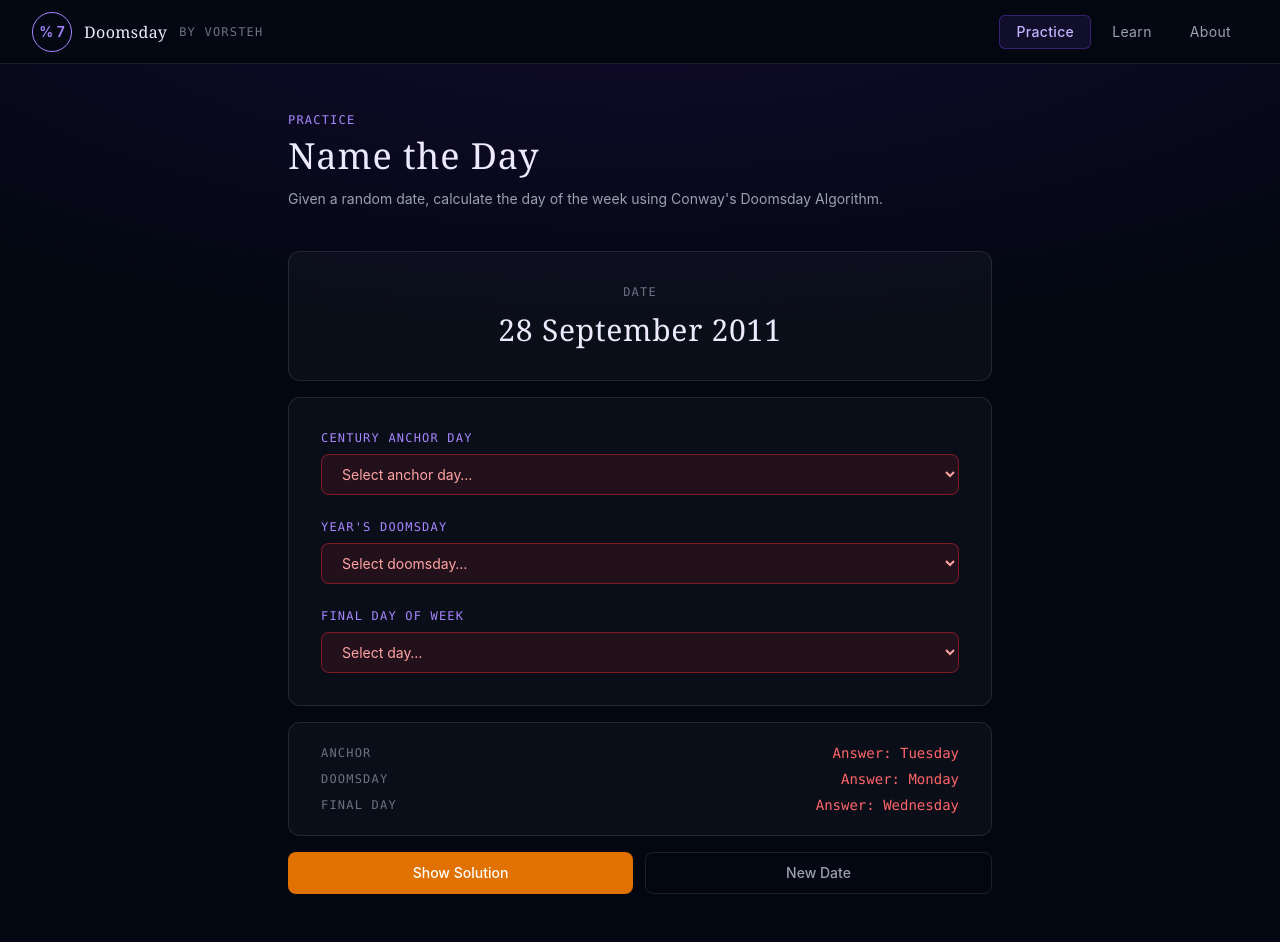
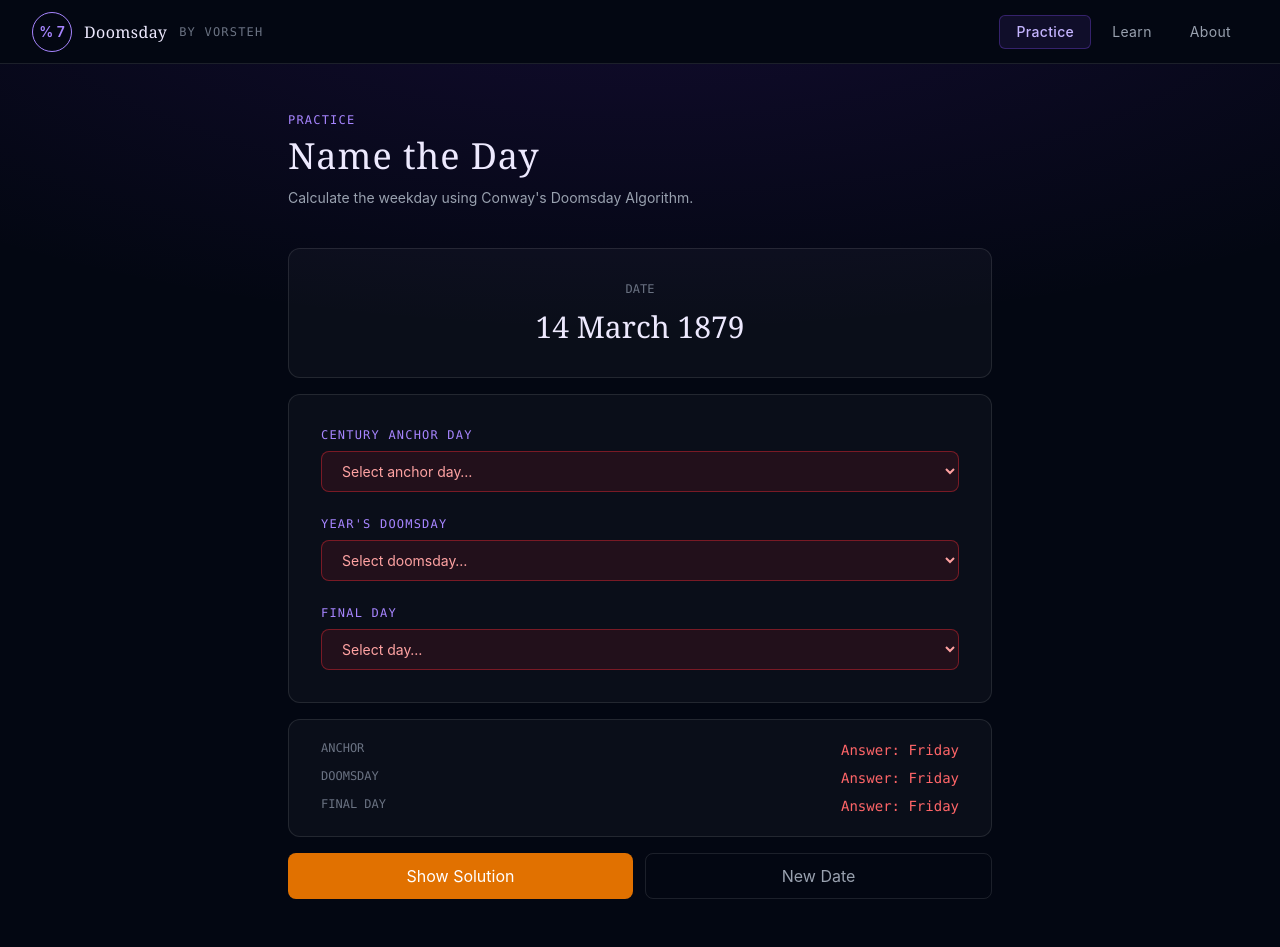
Before and after one commit to Vorsteh/doomsday, a React (Vite) app: page / in a window 1280 px wide. Both pictures are taken after a click on the button "Check". Built offline with nearby package versions, Linux system fonts and the light colour scheme.

Commit message:
Show solution option after practice guess

```diff
--- a/src/pages/Practice/PracticePage.tsx
+++ b/src/pages/Practice/PracticePage.tsx
@@ -1,6 +1,16 @@
 import { useState, useEffect } from "react";
+import "katex/dist/katex.min.css";
+import { InlineMath, BlockMath } from "react-katex";
 
-const DAY_NAMES = ["Sunday", "Monday", "Tuesday", "Wednesday", "Thursday", "Friday", "Saturday"];
+const DAY_NAMES = [
+  "Sunday",
+  "Monday",
+  "Tuesday",
+  "Wednesday",
+  "Thursday",
+  "Friday",
+  "Saturday",
+];
 
 type StepState = "idle" | "correct" | "wrong";
 
@@ -20,14 +30,15 @@ export default function PracticePage() {
   const [finalDayState, setFinalDayState] = useState<StepState>("idle");
 
   const [hasGuessed, setHasGuessed] = useState(false);
+  const [showSolution, setShowSolution] = useState(false);
 
   function generateDate() {
     setHasGuessed(false);
+    setShowSolution(false);
 
-    const start = new Date(2000, 0, 1).getTime();
-    const now = Date.now();
-
-    const newDate = new Date(start + Math.random() * (now - start));
+    const start = new Date(1700, 0, 1).getTime();
+    const end = new Date(2100, 11, 31).getTime();
+    const newDate = new Date(start + Math.random() * (end - start));
 
     setDate(newDate);
 
@@ -63,11 +74,20 @@ export default function PracticePage() {
   function handleCheck() {
     setHasGuessed(true);
 
-    if (correctAnchor === null) return;
+    if (
+      correctAnchor === null ||
+      correctDoomsday === null ||
+      correctFinalDay === null
+    )
+      return;
 
-    setAnchorState(parseInt(anchorInput) === correctAnchor ? "correct" : "wrong");
-    setDoomsdayState(parseInt(doomsdayInput) === correctDoomsday ? "correct" : "wrong");
-    setFinalDayState(parseInt(finalDayInput) === correctFinalDay ? "correct" : "wrong");
+    const a = parseInt(anchorInput);
+    const d = parseInt(doomsdayInput);
+    const f = parseInt(finalDayInput);
+
+    setAnchorState(a === correctAnchor ? "correct" : "wrong");
+    setDoomsdayState(d === correctDoomsday ? "correct" : "wrong");
+    setFinalDayState(f === correctFinalDay ? "correct" : "wrong");
   }
 
   useEffect(() => {
@@ -93,19 +113,19 @@ export default function PracticePage() {
         <p className="font-mono text-xs tracking-widest uppercase text-violet-400 mb-2">
           Practice
         </p>
-        <h1 className="font-serif text-4xl font-normal text-violet-100 tracking-wide">
+        <h1 className="font-serif text-4xl text-violet-100 tracking-wide">
           Name the Day
         </h1>
-        <p className="text-gray-400 mt-3 text-sm leading-relaxed">
-          Given a random date, calculate the day of the week using Conway's Doomsday Algorithm.
+        <p className="text-gray-400 mt-3 text-sm">
+          Calculate the weekday using Conway's Doomsday Algorithm.
         </p>
       </div>
 
       <div className="bg-white/[0.03] border border-white/10 rounded-xl p-8 mb-4 text-center">
-        <p className="text-gray-500 font-mono text-xs tracking-widest uppercase mb-3">
+        <p className="text-gray-500 font-mono text-xs uppercase mb-3">
           Date
         </p>
-        <p className="text-violet-100 text-3xl font-serif tracking-wide">
+        <p className="text-violet-100 text-3xl font-serif">
           {date?.toLocaleDateString("en-GB", {
             day: "numeric",
             month: "long",
@@ -115,12 +135,14 @@ export default function PracticePage() {
       </div>
 
       <div className="bg-white/[0.03] border border-white/10 rounded-xl p-8 mb-4 flex flex-col gap-6">
+        {!showSolution ? (
+          <>
             <div>
               <label className={labelClasses}>Century Anchor Day</label>
               <select
                 value={anchorInput}
                 onChange={(e) => setAnchorInput(e.target.value)}
-            className={`w-full rounded-lg px-4 py-2.5 text-sm border transition-colors outline-none cursor-pointer ${stateClasses[anchorState]}`}
+                className={`w-full rounded-lg px-4 py-2.5 text-sm border ${stateClasses[anchorState]}`}
               >
                 <option value="" disabled>
                   Select anchor day…
@@ -138,7 +160,7 @@ export default function PracticePage() {
               <select
                 value={doomsdayInput}
                 onChange={(e) => setDoomsdayInput(e.target.value)}
-            className={`w-full rounded-lg px-4 py-2.5 text-sm border transition-colors outline-none cursor-pointer ${stateClasses[doomsdayState]}`}
+                className={`w-full rounded-lg px-4 py-2.5 text-sm border ${stateClasses[doomsdayState]}`}
               >
                 <option value="" disabled>
                   Select doomsday…
@@ -152,11 +174,11 @@ export default function PracticePage() {
             </div>
 
             <div>
-          <label className={labelClasses}>Final Day of Week</label>
+              <label className={labelClasses}>Final Day</label>
               <select
                 value={finalDayInput}
                 onChange={(e) => setFinalDayInput(e.target.value)}
-            className={`w-full rounded-lg px-4 py-2.5 text-sm border transition-colors outline-none cursor-pointer ${stateClasses[finalDayState]}`}
+                className={`w-full rounded-lg px-4 py-2.5 text-sm border ${stateClasses[finalDayState]}`}
               >
                 <option value="" disabled>
                   Select day…
@@ -168,27 +190,96 @@ export default function PracticePage() {
                 ))}
               </select>
             </div>
+          </>
+        ) : (
+          <div className="text-gray-300 text-sm flex flex-col gap-4">
+            {date &&
+              correctAnchor !== null &&
+              correctDoomsday !== null &&
+              correctFinalDay !== null && (
+                <>
+                  <div>
+                    <p className="text-xs text-gray-500 mb-1">
+                      Century Anchor
+                    </p>
+                    <BlockMath math={`\\text{Anchor} = ${correctAnchor}`} />
+                    <p>{DAY_NAMES[correctAnchor]}</p>
                   </div>
 
-      {anchorState !== "idle" && (
-        <div className="bg-white/[0.03] border border-white/10 rounded-xl px-8 py-5 mb-4 flex flex-col gap-1.5 text-sm font-mono">
+                  <div>
+                    <p className="text-xs text-gray-500 mb-1">
+                      Year Breakdown
+                    </p>
+                    <BlockMath
+                      math={`
+                        \\begin{aligned}
+                        y &= ${date.getFullYear()} \\\\
+                        c &= \\lfloor y / 100 \\rfloor = ${Math.floor(
+                        date.getFullYear() / 100
+                      )} \\\\
+                        y' &= y \\mod 100 = ${date.getFullYear() % 100}
+                        \\end{aligned}
+                      `}
+                    />
+                  </div>
+
+                  <div>
+                    <p className="text-xs text-gray-500 mb-1">
+                      Doomsday Calculation
+                    </p>
+                    <BlockMath
+                      math={`
+                        \\begin{aligned}
+                        a &= \\lfloor ${
+                        date.getFullYear() % 100
+                      } / 12 \\rfloor = ${Math.floor(
+                        (date.getFullYear() % 100) / 12
+                      )} \\\\
+                        b &= ${date.getFullYear() % 100} \\mod 12 = ${
+                        (date.getFullYear() % 100) % 12
+                      } \\\\
+                        c &= \\lfloor b / 4 \\rfloor = ${Math.floor(
+                        ((date.getFullYear() % 100) % 12) / 4
+                      )} \\\\
+                        d &= (a + b + c + \\text{anchor}) \\mod 7 \\\\
+                        &= ${correctDoomsday}
+                        \\end{aligned}
+                        `}
+                    />
+                    <p>{DAY_NAMES[correctDoomsday]}</p>
+                  </div>
+
+                  <div>
+                    <p className="text-xs text-gray-500 mb-1">
+                      Final Day
+                    </p>
+                    <BlockMath math={`\\text{Day} = ${correctFinalDay}`} />
+                    <p className="text-lg">
+                      {DAY_NAMES[correctFinalDay]}
+                    </p>
+                  </div>
+                </>
+              )}
+          </div>
+        )}
+      </div>
+
+      {(hasGuessed || showSolution) && (
+        <div className="bg-white/[0.03] border border-white/10 rounded-xl px-8 py-5 mb-4 flex flex-col gap-2 text-sm font-mono">
           <FeedbackRow
             label="Anchor"
             state={anchorState}
-            correct={correctAnchor!}
-            getDayName={(n) => DAY_NAMES[n]}
+            correct={correctAnchor}
           />
           <FeedbackRow
             label="Doomsday"
             state={doomsdayState}
-            correct={correctDoomsday!}
-            getDayName={(n) => DAY_NAMES[n]}
+            correct={correctDoomsday}
           />
           <FeedbackRow
             label="Final Day"
             state={finalDayState}
-            correct={correctFinalDay!}
-            getDayName={(n) => DAY_NAMES[n]}
+            correct={correctFinalDay}
           />
         </div>
       )}
@@ -197,18 +288,14 @@ export default function PracticePage() {
         {!hasGuessed ? (
           <button
             onClick={handleCheck}
-            className="flex-1 py-2.5 rounded-lg text-sm font-medium bg-violet-600 hover:bg-violet-500 text-white transition-colors"
+            className="flex-1 py-2.5 rounded-lg bg-violet-600 hover:bg-violet-500 text-white"
           >
             Check
           </button>
         ) : (
           <button
-            onClick={() => {
-              setAnchorState("wrong");
-              setDoomsdayState("wrong");
-              setFinalDayState("wrong");
-            }}
-            className="flex-1 py-2.5 rounded-lg text-sm font-medium bg-amber-600 hover:bg-amber-500 text-white transition-colors"
+            onClick={() => setShowSolution(true)}
+            className="flex-1 py-2.5 rounded-lg bg-amber-600 hover:bg-amber-500 text-white"
           >
             Show Solution
           </button>
@@ -216,7 +303,7 @@ export default function PracticePage() {
 
         <button
           onClick={generateDate}
-          className="flex-1 py-2.5 rounded-lg text-sm font-medium border border-white/10 text-gray-400 hover:text-gray-200 hover:bg-white/5 transition-colors"
+          className="flex-1 py-2.5 rounded-lg border border-white/10 text-gray-400 hover:text-gray-200"
         >
           New Date
         </button>
@@ -229,26 +316,28 @@ function FeedbackRow({
   label,
   state,
   correct,
-  getDayName,
 }: {
   label: string;
   state: StepState;
-  correct: number;
-  getDayName: (n: number) => string;
+  correct: number | null;
 }) {
   return (
-    <div className="flex items-center justify-between">
-      <span className="text-gray-500 text-xs tracking-widest uppercase">
+    <div className="flex justify-between">
+      <span className="text-gray-500 text-xs uppercase">
         {label}
       </span>
       <span
         className={
-          state === "correct" ? "text-emerald-400" : "text-red-400"
+          state === "correct"
+            ? "text-emerald-400"
+            : "text-red-400"
         }
       >
         {state === "correct"
           ? "Correct"
-          : `Answer: ${getDayName(correct)}`}
+          : correct !== null
+          ? `Answer: ${DAY_NAMES[correct]}`
+          : ""}
       </span>
     </div>
   );
```
Lines whose indentation alone changed are shown as unchanged.
